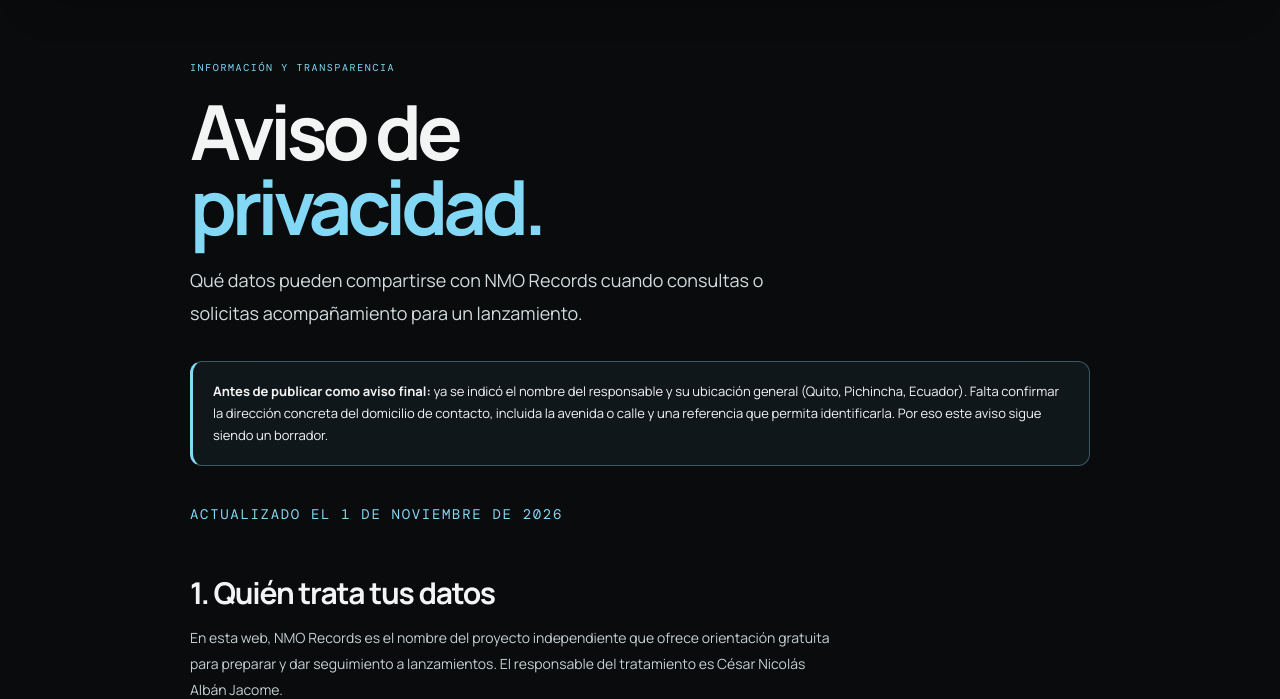
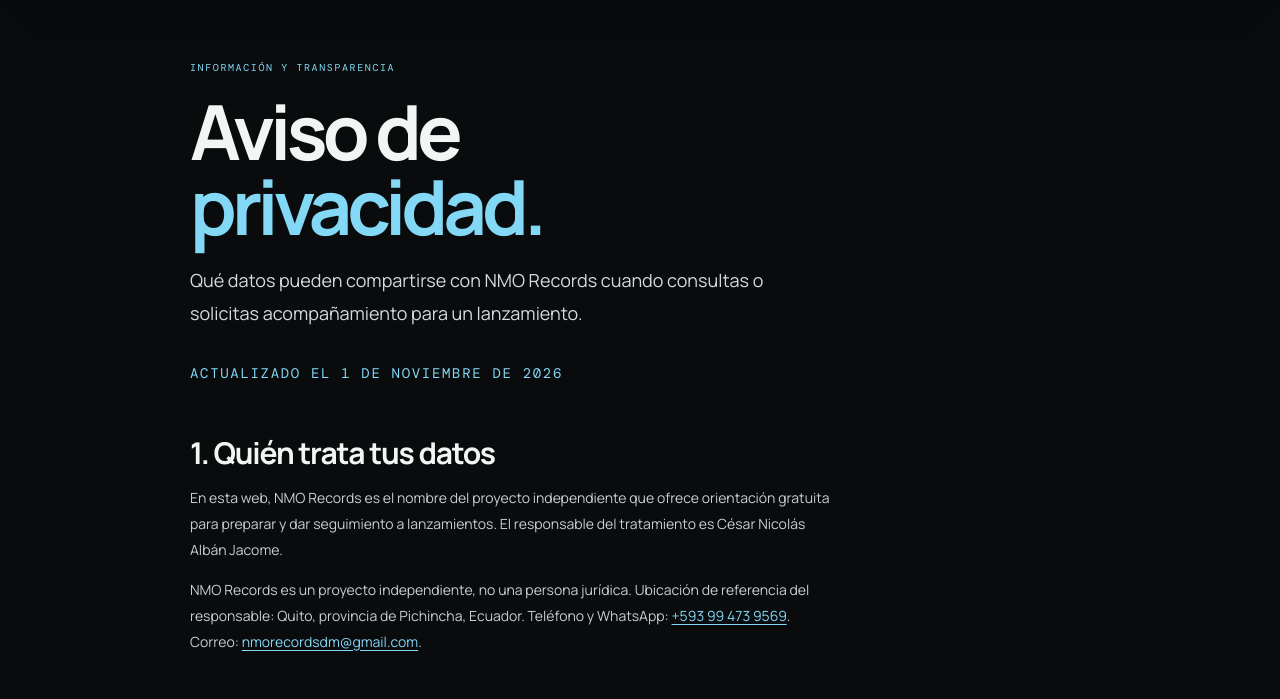
Before and after one commit to nmo-records/nmo-records-web, a plain HTML site: page privacidad.html in a window 1280 px wide. Shown: the part 90-789 px from the top of the page. Drawn offline with nearby package versions, Linux system fonts and the light colour scheme.

Commit message:
v26.11.1.4

```diff
--- a/privacidad.html
+++ b/privacidad.html
@@ -23,13 +23,12 @@
     <p class="eyebrow">INFORMACIÓN Y TRANSPARENCIA</p>
     <h1>Aviso de<br><em>privacidad.</em></h1>
     <p class="intro">Qué datos pueden compartirse con NMO Records cuando consultas o solicitas acompañamiento para un lanzamiento.</p>
-    <aside class="legal-note"><strong>Antes de publicar como aviso final:</strong> ya se indicó el nombre del responsable y su ubicación general (Quito, Pichincha, Ecuador). Falta confirmar la dirección concreta del domicilio de contacto, incluida la avenida o calle y una referencia que permita identificarla. Por eso este aviso sigue siendo un borrador.</aside>
     <div class="legal-content">
       <p class="legal-status">ACTUALIZADO EL 1 DE NOVIEMBRE DE 2026</p>
 
       <h2>1. Quién trata tus datos</h2>
       <p>En esta web, NMO Records es el nombre del proyecto independiente que ofrece orientación gratuita para preparar y dar seguimiento a lanzamientos. El responsable del tratamiento es César Nicolás Albán Jacome.</p>
-      <p>NMO Records es un proyecto independiente, no una persona jurídica. Domicilio de contacto: Ecuador, provincia de Pichincha, ciudad de Quito; falta confirmar la avenida o calle y una dirección concreta. Teléfono y WhatsApp: <a href="https://wa.link/wc1zt5" target="_blank" rel="noopener noreferrer">+593 99 473 9569</a>. Correo: <a href="mailto:nmorecordsdm@gmail.com">nmorecordsdm@gmail.com</a>.</p>
+      <p>NMO Records es un proyecto independiente, no una persona jurídica. Ubicación de referencia del responsable: Quito, provincia de Pichincha, Ecuador. Teléfono y WhatsApp: <a href="https://wa.link/wc1zt5" target="_blank" rel="noopener noreferrer">+593 99 473 9569</a>. Correo: <a href="mailto:nmorecordsdm@gmail.com">nmorecordsdm@gmail.com</a>.</p>
 
       <h2>2. Qué datos podemos recibir</h2>
       <p>La web no tiene formularios. Si escribes voluntariamente por WhatsApp, Instagram, TikTok o correo, o pides ayuda para un lanzamiento, NMO Records puede recibir los datos que compartas, por ejemplo:</p>
```
Also changed, not shown: 1 other file.
